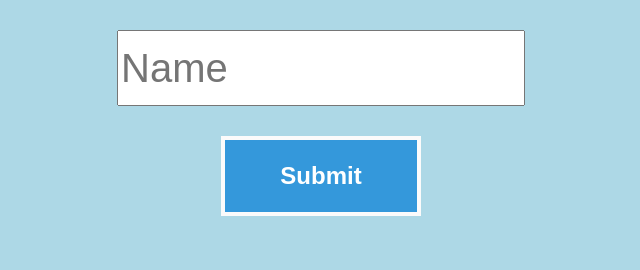
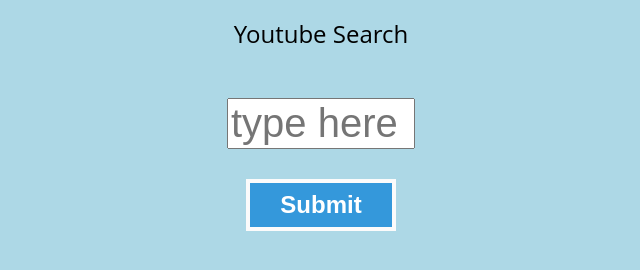
Before and after one commit to priyankakumbha/youtubeapi, a plain HTML site: page index.html in a window 1280 px wide. Shown: the whole page, without its empty margins (319-959 px from the left). Drawn offline with nearby package versions, Linux system fonts and the light colour scheme.

Commit message:
added title

```diff
--- a/css/style.css
+++ b/css/style.css
@@ -7,13 +7,23 @@
 }
 .form{
 	text-align: center;
-	font-size: 20px;
+	font-size: 10px;
 
 
 }
-#query{
-	height:70px;
-	width:400px;
+h1 {
+	font-size:24px;
+	padding-top:22px;
+	padding-bottom:22px;
+	text-align: center;
+
+
+
+}
+
+#query {
+	height:45px;
+	width:180px;
 	margin-top: 30px;
 	font-size: 40px;
 
@@ -21,14 +31,14 @@
 #button-blue{
 font-family: 'Montserrat', Arial, Helvetica, sans-serif;
 
-	width: 200px;
+	width: 150px;
 	border: #fbfbfb solid 4px;
 	cursor:pointer;
 	background-color: #3498db;
 	color:white;
 	font-size:24px;
-	padding-top:22px;
-	padding-bottom:22px;
+	padding-top:8px;
+	padding-bottom:8px;
 	-webkit-transition: all 0.3s;
 	-moz-transition: all 0.3s;
 	transition: all 0.3s;
--- a/index.html
+++ b/index.html
@@ -23,9 +23,10 @@
 
 </head>
 <body>
-<div  id="container">
+<div  id="container" >
+<h1>Youtube Search</h1>
 <form class="form" id="search-term">
-<input name="name" type="text" placeholder="Name" id="query" />
+<input name="name" type="text" placeholder="type here" id="query" />
 <div class="submit">
         <input type="submit"  id="button-blue"/>
         </div>
```
